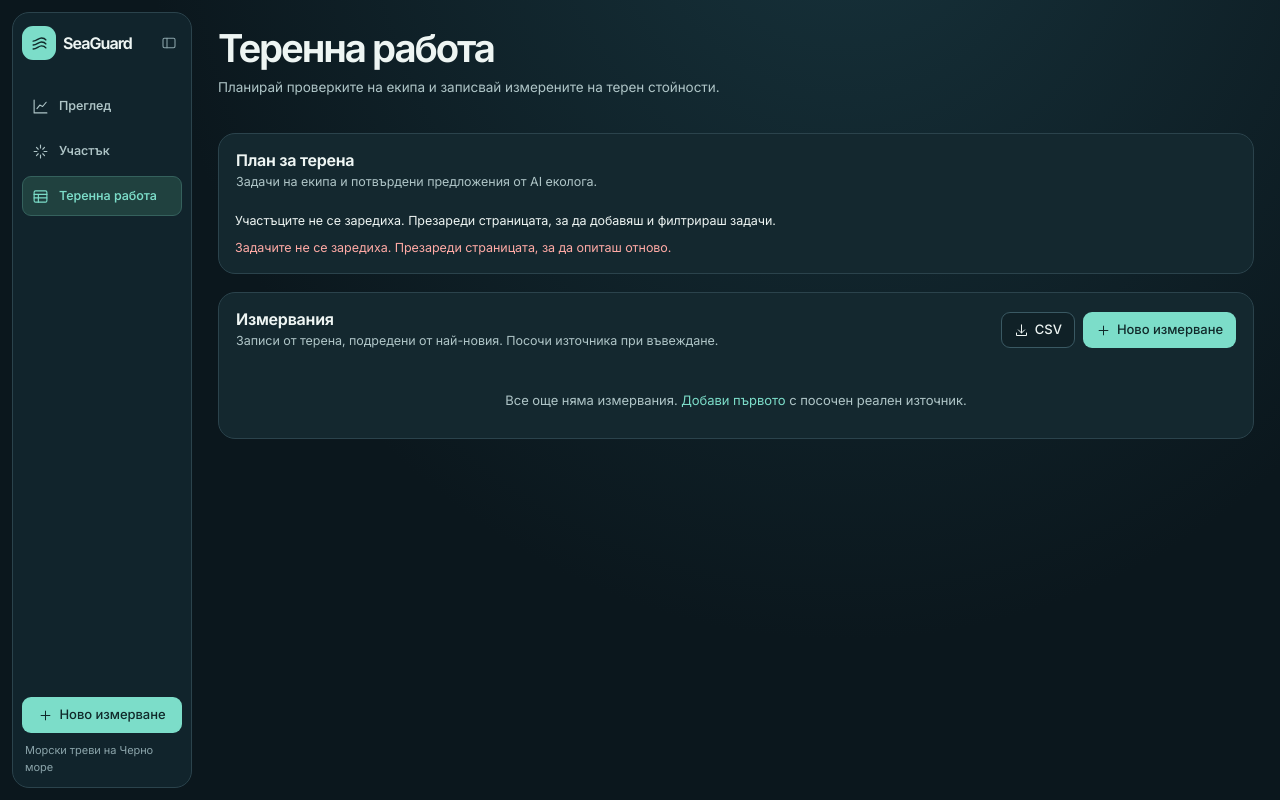
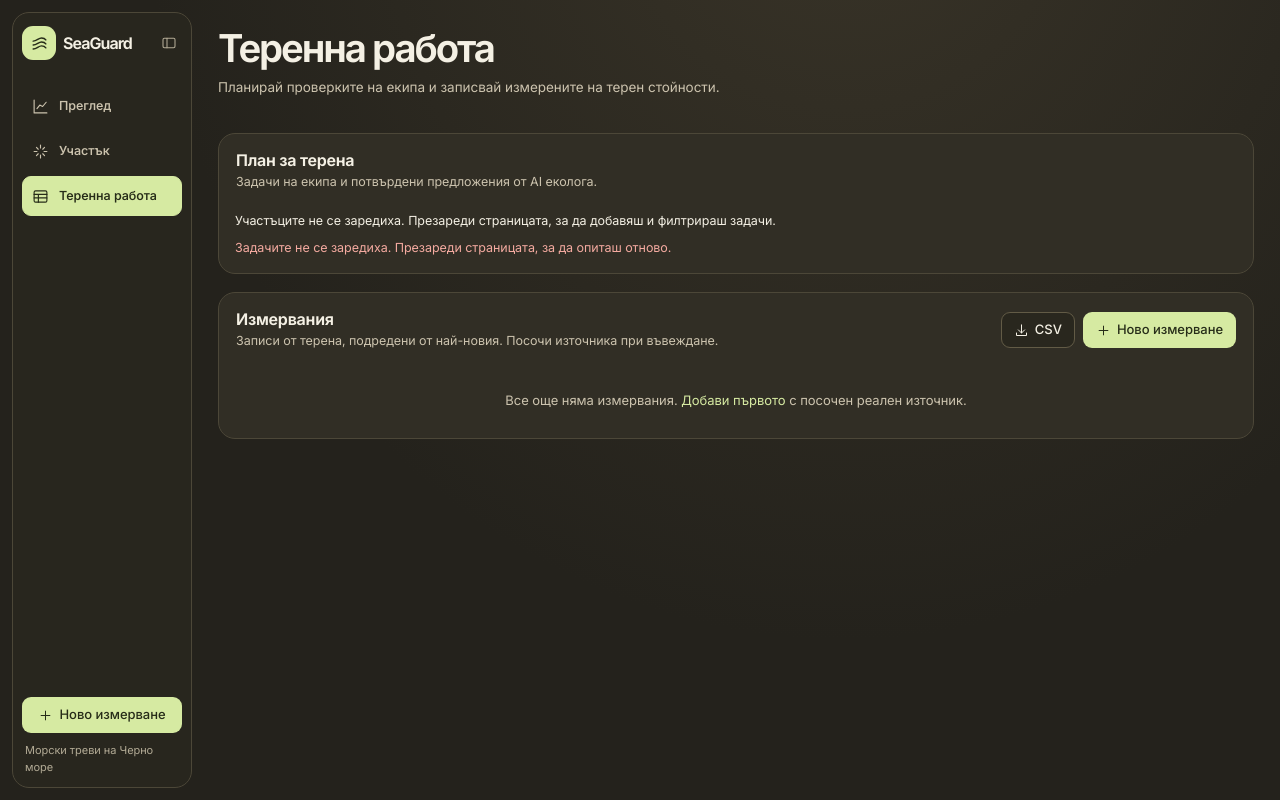
Before and after one commit to BelisAliosmanova/SeaGuard, a Spring Boot app: page /field in a window 1280 px wide. Run offline with Spring Boot 4, Linux system fonts and the light colour scheme; data that the repository does not hold is empty.

Commit message:
Use a warm graphite and olive palette for SeaGuard

```diff
--- a/src/main/resources/static/css/app.css
+++ b/src/main/resources/static/css/app.css
@@ -14,34 +14,41 @@
 }
 :root {
     color-scheme: dark;
-    --canvas: #0b171d;
-    --paper: #14282f;
-    --sidebar: #11242c;
-    --well: #102127;
-    --hover: #1d373f;
-    --ink: #eef5f3;
-    --muted: #afc5c7;
-    --faint: #8ba4aa;
-    --border: #2b434c;
-    --control: #3a5963;
+    --canvas: #24221c;
+    --paper: #312e25;
+    --sidebar: #28261e;
+    --well: #29271e;
+    --hover: #413d30;
+    --ink: #f4f0e4;
+    --muted: #ccc3ae;
+    --faint: #b2aa95;
+    --border: #4c4738;
+    --control: #625b46;
 
-    --on-accent: #10292a;
-    --accent: #7cddc9;
-    --accent-strong: #a0edde;
-    --accent-soft: #20413f;
-    --chart-light: #80e3d0;
-    --chart-turbidity: #a9c7fc;
-    --chart-chlorophyll: #f1bf82;
-    --chart-reference: #a6b9c0;
-    --map-glass: #11242ce8;
+    --on-accent: #262c18;
+    --accent: #d6eaa2;
+    --accent-strong: #e5f4bd;
+    --accent-soft: #41472e;
+    --chart-light: #d9eba9;
+    --chart-turbidity: #ebc18c;
+    --chart-chlorophyll: #b3cba2;
+    --chart-reference: #c7bdab;
+    --map-glass: #28261eee;
+    --map-backdrop: #302d26;
+    --map-outline: #e0e5a9;
+    --marker-low: #99b479;
+    --marker-watch: #eed18b;
+    --marker-elevated: #e6a46e;
+    --marker-high: #e58678;
+    --marker-field: #a5b9bd;
 
-    --risk-low: #9ce0ab;
-    --risk-low-soft: #214235;
-    --risk-mid: #f3c386;
-    --risk-mid-soft: #473826;
-    --risk-high: #ffaaa5;
-    --risk-high-soft: #4c2d32;
-    --risk-none: #a7b6bb;
+    --risk-low: #bad69c;
+    --risk-low-soft: #363f2c;
+    --risk-mid: #f0cb95;
+    --risk-mid-soft: #51402b;
+    --risk-high: #f4aaa0;
+    --risk-high-soft: #543831;
+    --risk-none: #c3bbab;
 
     /* Aliases used by page styles */
     --action: var(--accent);
@@ -69,14 +76,14 @@
 @media (prefers-reduced-motion: reduce) { * { transition: none !important; animation: none !important; } }
 body {
     margin: 0;
-    background: radial-gradient(ellipse at 66% -20%, #17333c 0%, transparent 59%) var(--canvas);
+    background: radial-gradient(ellipse at 66% -20%, #393428 0%, transparent 59%) var(--canvas);
     background-attachment: fixed;
     color: var(--ink);
     font: 400 13.5px/1.5 var(--sans);
     letter-spacing: -.003em;
     -webkit-font-smoothing: antialiased;
 }
-::selection { color: var(--ink); background: #365c66; }
+::selection { color: var(--ink); background: #5b5e3e; }
 h1, h2, h3, p, dl, dd, ol, figure { margin: 0; }
 h1, h2, h3 { font-family: var(--display); letter-spacing: -.015em; }
 h2 { font-size: 16px; font-weight: 650; line-height: 1.35; }
@@ -141,7 +148,7 @@ a:hover { text-decoration: underline; text-underline-offset: .2em; }
     font-weight: 550;
 }
 .rail nav a:hover { background: var(--hover); color: var(--ink); text-decoration: none; }
-.rail nav a[aria-current="page"] { background: var(--accent-soft); color: var(--accent); border-color: #35615d; }
+.rail nav a[aria-current="page"] { background: var(--accent); color: var(--on-accent); border-color: var(--accent); }
 .rail nav .icon { width: 17px; height: 17px; }
 .rail-foot { margin-top: auto; display: grid; gap: 9px; }
 .rail-cta { width: 100%; }
@@ -208,7 +215,7 @@ a:hover { text-decoration: underline; text-underline-offset: .2em; }
     transition: border-color .12s, box-shadow .12s;
 }
 .input::placeholder { color: var(--faint); }
-.input:focus, .select:focus { outline: none; border-color: var(--accent); box-shadow: 0 0 0 3px #7cddc933; }
+.input:focus, .select:focus { outline: none; border-color: var(--accent); box-shadow: 0 0 0 3px #d6eaa233; }
 .input.is-invalid { border-color: var(--danger); }
 textarea.input { height: auto; min-height: 88px; padding: 8px 10px; resize: vertical; line-height: 1.5; }
 .select-field { position: relative; }
@@ -275,7 +282,7 @@ textarea.input { height: auto; min-height: 88px; padding: 8px 10px; resize: vert
 .badge { display: inline-flex; align-items: center; gap: 5px; height: 20px; padding: 0 8px; border-radius: 999px; font-size: 11.5px; font-weight: 500; white-space: nowrap; }
 .badge::before { content: ""; width: 6px; height: 6px; border-radius: 50%; background: currentColor; }
 .badge.manual { color: var(--risk-low); background: var(--risk-low-soft); }
-.badge.model { color: var(--chart-turbidity); background: #283c57; }
+.badge.model { color: var(--accent); background: var(--accent-soft); }
 .badge.neutral { color: var(--muted); background: var(--well); }
 .badge.neutral::before { display: none; }
 .badge.partial { color: var(--risk-mid); background: var(--risk-mid-soft); }
@@ -331,7 +338,7 @@ textarea.input { height: auto; min-height: 88px; padding: 8px 10px; resize: vert
 }
 
 /* ---------- Interactive map (seamap.js) ---------- */
-.map-shell { position: relative; border-radius: var(--radius); overflow: hidden; background: #0b1d2a; }
+.map-shell { position: relative; border-radius: var(--radius); overflow: hidden; background: var(--map-backdrop); }
 .map-shell .seamap { width: 100%; height: 100%; min-height: 420px; }
 .map-shell.is-fullscreen { position: fixed; inset: 12px; height: auto !important; z-index: 3000; border-radius: 12px; box-shadow: 0 30px 80px #00000059; }
 body.has-fullscreen-map { overflow: hidden; }
@@ -358,13 +365,13 @@ body.has-fullscreen-map::after { content: ""; position: fixed; inset: 0; backgro
 .map-legend-box strong { font-weight: 600; font-size: 11.5px; color: var(--muted); }
 .map-legend-box span { display: flex; align-items: center; gap: 7px; }
 .map-legend-box i { width: 10px; height: 10px; border-radius: 50%; border: 1.5px solid #fff; box-shadow: 0 0 0 .5px #0000004d; }
-.seamap.leaflet-container { background: #10252c; }
+.seamap.leaflet-container { background: var(--map-backdrop); }
 
 /* ---------- Site picker (site-picker.js) ---------- */
 .picker { position: relative; }
 .picker-trigger { display: flex; align-items: center; gap: 9px; width: 100%; height: 40px; padding: 0 10px 0 12px; border: 1px solid var(--control); border-radius: 9px; background: var(--well); color: var(--ink); cursor: pointer; text-align: left; box-shadow: 0 1px 1px #0000000a; }
 .picker-trigger:hover { border-color: var(--faint); }
-.picker-trigger[aria-expanded="true"] { border-color: var(--accent); box-shadow: 0 0 0 3px #7cddc933; }
+.picker-trigger[aria-expanded="true"] { border-color: var(--accent); box-shadow: 0 0 0 3px #d6eaa233; }
 .picker-dot { width: 9px; height: 9px; border-radius: 50%; flex: 0 0 auto; background: var(--faint); }
 .picker-name { flex: 1; font: 600 14px var(--display); letter-spacing: -.01em; overflow: hidden; text-overflow: ellipsis; white-space: nowrap; }
 .picker-score { color: var(--muted); font-size: 12.5px; font-variant-numeric: tabular-nums; }
--- a/src/main/resources/static/css/ecologist.css
+++ b/src/main/resources/static/css/ecologist.css
@@ -18,7 +18,7 @@
 .gauges dd strong { font: 600 30px/1.1 var(--display); letter-spacing: -.03em; font-variant-numeric: tabular-nums; }
 .gauges dd span { color: var(--muted); margin-left: 3px; font-size: 13px; }
 .gauge { height: 6px; border-radius: 3px; margin-top: 8px; overflow: hidden; position: relative;
-    background: linear-gradient(90deg, #34c759 0 30%, #ffcc00 30% 45%, #ff9f0a 45% 55%, #ff3b30 55%); }
+    background: linear-gradient(90deg, var(--marker-low) 0 30%, var(--marker-watch) 30% 45%, var(--marker-elevated) 45% 55%, var(--marker-high) 55%); }
 .gauge i { position: absolute; inset: 0 0 0 auto; background: var(--well); transition: width .5s ease; }
 .gauge.confidence { background: var(--accent); }
 .gauge-note { color: var(--faint); font-size: 11.5px; margin-top: 6px; }
--- a/src/main/resources/static/js/dashboard.js
+++ b/src/main/resources/static/js/dashboard.js
@@ -203,7 +203,7 @@
         const content = el('div');
         content.append(el('strong', reading.place), el('br'), `${observation} · ${number.format(reading.temperature)} °C`);
         L.circleMarker([reading.latitude, reading.longitude], {
-          radius: 6, weight: 2, color: '#fff', fillColor: '#0071e3', fillOpacity: 1
+          radius: 6, weight: 2, color: '#fff', fillColor: SeaMap.markerColor('field'), fillOpacity: 1
         }).bindTooltip(content, {direction: 'top'}).addTo(map);
       }
     } catch {
--- a/src/main/resources/static/js/ecologist.js
+++ b/src/main/resources/static/js/ecologist.js
@@ -1,7 +1,7 @@
 (() => {
   'use strict';
   const $ = id => document.getElementById(id);
-  const LEVEL = {LOW: ['risk-low', 'Ниско', '#34c759'], MODERATE: ['risk-moderate', 'Умерено', '#ff9f0a'], HIGH: ['risk-high', 'Високо', '#ff3b30'], UNKNOWN: ['risk-unknown', 'Няма данни', '#c7c7cc']};
+  const LEVEL = {LOW: ['risk-low', 'Ниско', 'var(--marker-low)'], MODERATE: ['risk-moderate', 'Умерено', 'var(--marker-elevated)'], HIGH: ['risk-high', 'Високо', 'var(--marker-high)'], UNKNOWN: ['risk-unknown', 'Няма данни', 'var(--risk-none)']};
   const PRIORITY = {'Спешно': 'p-urgent', 'Висок': 'p-high', 'Среден': 'p-mid', 'Рутинно': 'p-routine'};
   const FRESH = {live: 'На живо', recent: 'Актуални', old: 'Стари', missing: 'Няма'};
   const workspace = $('workspace');
@@ -107,7 +107,8 @@
         'Границата не се зареди. Презареди страницата или избери друг участък.';
       return;
     }
-    const outline = L.geoJSON(feature, {style: {color: '#5bcaff', weight: 3, fillOpacity: .28}});
+    const outlineColor = getComputedStyle(shell).getPropertyValue('--map-outline').trim();
+    const outline = L.geoJSON(feature, {style: {color: outlineColor, weight: 3, fillOpacity: .22}});
     meadowBounds = outline.getBounds();
     shell.hidden = false;
     status.hidden = true;
--- a/src/main/resources/static/js/seamap.js
+++ b/src/main/resources/static/js/seamap.js
@@ -96,7 +96,9 @@ window.SeaMap = (() => {
   }
 
   /** Colour for an AI ecologist status key. */
-  const RISK = {high: '#ff3b30', elevated: '#ff9f0a', watch: '#ffcc00', low: '#34c759'};
+  const css = getComputedStyle(document.documentElement);
+  const markerColor = key => css.getPropertyValue('--marker-' + key).trim();
+  const RISK = Object.fromEntries(['high', 'elevated', 'watch', 'low'].map(key => [key, markerColor(key)]));
   const RISK_LABEL = {high: 'Висок риск', elevated: 'Повишен риск', watch: 'Под наблюдение', low: 'Нисък риск'};
-  return {create, RISK, RISK_LABEL};
+  return {create, markerColor, RISK, RISK_LABEL};
 })();
--- a/src/main/resources/static/js/site-picker.js
+++ b/src/main/resources/static/js/site-picker.js
@@ -7,7 +7,6 @@ window.SitePicker = (() => {
     {keys: ['watch'], label: 'Под наблюдение'},
     {keys: ['low'], label: 'Нисък риск'}
   ];
-  const COLOR = {high: '#ff3b30', elevated: '#ff9f0a', watch: '#ffcc00', low: '#34c759'};
 
   function el(tag, cls, text) {
     const e = document.createElement(tag);
@@ -66,7 +65,7 @@ window.SitePicker = (() => {
           row.setAttribute('role', 'option');
           row.setAttribute('aria-selected', String(s.id === current));
           const d = el('i', 'picker-dot');
-          d.style.background = COLOR[s.statusKey];
+          d.style.background = `var(--marker-${s.statusKey})`;
           const text = el('span', 'picker-text');
           text.append(el('strong', null, s.name), el('small', null, s.topThreat && s.topThreat !== '—' ? s.topThreat : s.status));
           row.append(d, text, el('span', 'picker-row-score', s.riskScore));
@@ -111,7 +110,7 @@ window.SitePicker = (() => {
       if (!s && id != null) return;
       current = id;
       name.textContent = s?.name || allLabel || 'Избери участък';
-      dot.style.background = s ? COLOR[s.statusKey] : '';
+      dot.style.background = s ? `var(--marker-${s.statusKey})` : '';
       score.textContent = s ? s.riskScore + '/100' : '';
       if (label) trigger.setAttribute('aria-label', `${label} · ${name.textContent}`);
     }
--- a/src/main/resources/templates/fragments/layout.html
+++ b/src/main/resources/templates/fragments/layout.html
@@ -6,7 +6,7 @@
 <th:block th:fragment="head(title)">
     <meta charset="UTF-8">
     <meta name="viewport" content="width=device-width, initial-scale=1">
-    <meta name="theme-color" content="#0b171d">
+    <meta name="theme-color" content="#24221c">
     <title th:text="${title} + ' | SeaGuard'">SeaGuard</title>
     <link rel="icon" th:href="@{/favicon.svg}" type="image/svg+xml">
     <link rel="stylesheet" th:href="@{/css/app.css}">
```
Also changed, not shown: src/main/resources/static/js/depth-profile.js (+8 -8 lines), src/main/resources/templates/dashboard.html (+9 -9 lines), src/main/resources/static/favicon.svg.
